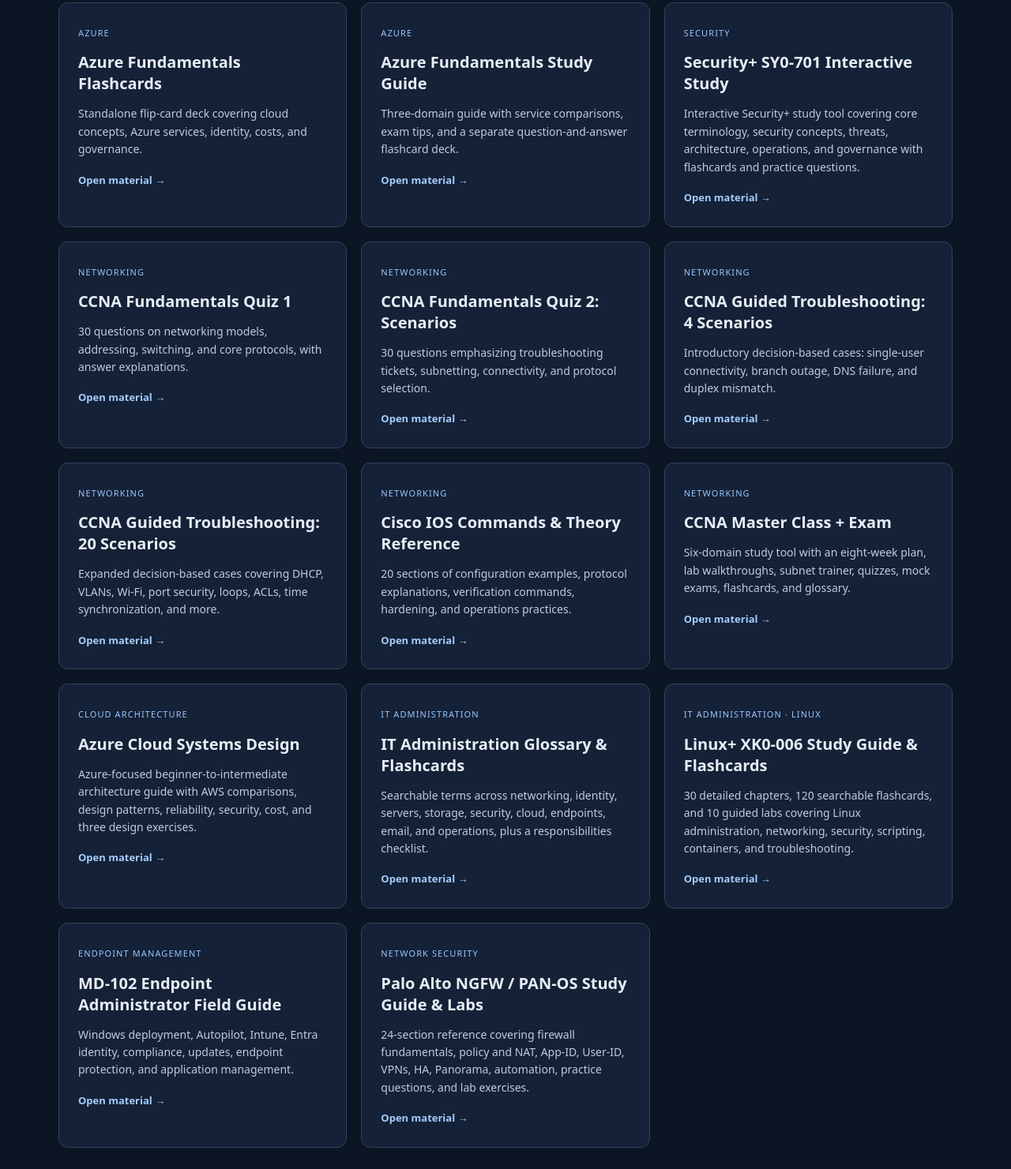
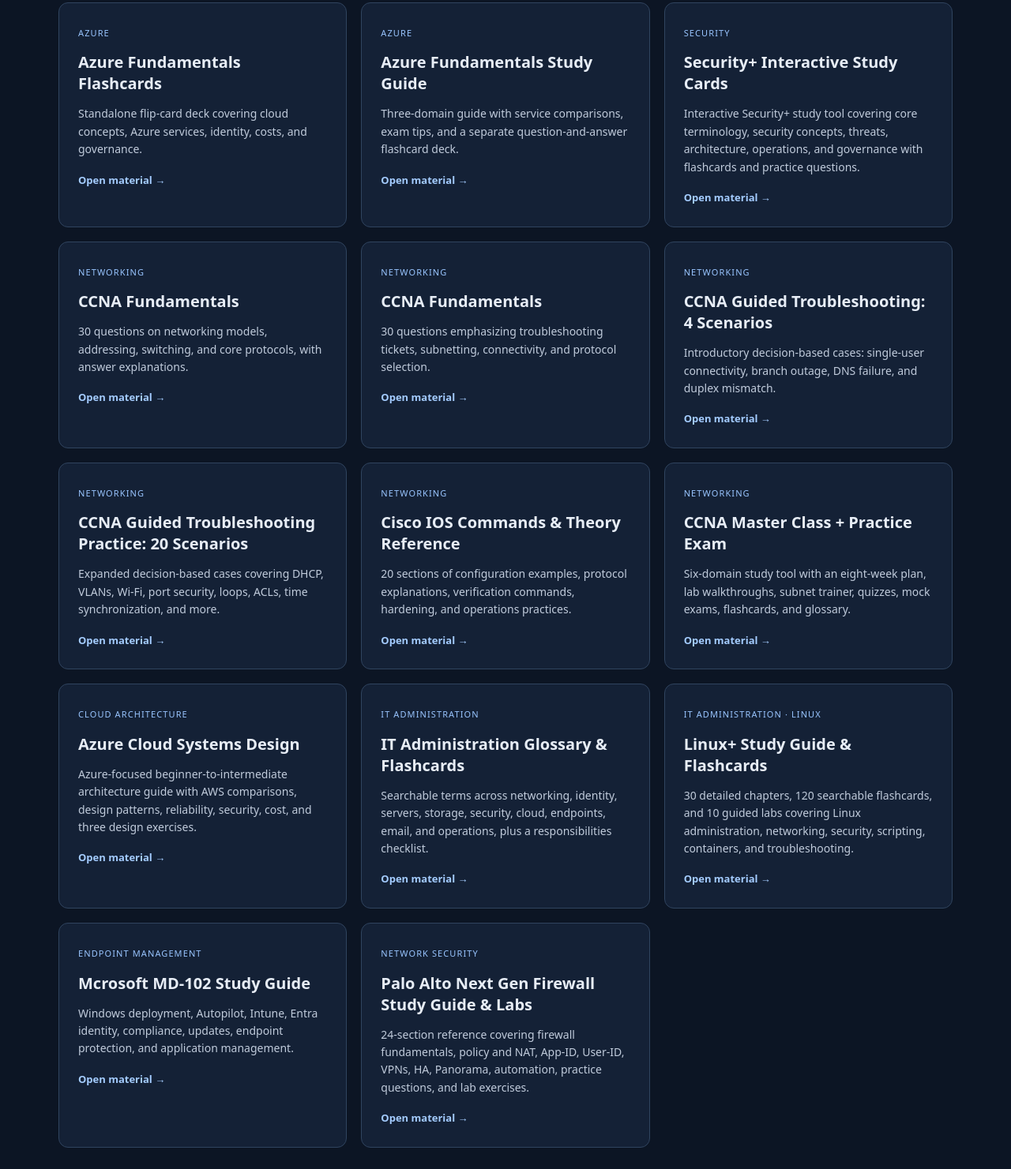
Before and after one commit to Programmer-stevenson/IT-Study-Material, a plain HTML site: page index.html in a window 1280 px wide. Shown: the part 346-1827 px from the top of the page at 79% size. Drawn offline with Linux system fonts and the light colour scheme.

Commit message:
Update index.html

```diff
--- a/index.html
+++ b/index.html
@@ -195,7 +195,7 @@
         href="networking/security+-interactive-study.html"
       >
         <span>Security</span>
-        <h2>Security+ SY0-701 Interactive Study</h2>
+        <h2>Security+ Interactive Study Cards</h2>
         <p>
           Interactive Security+ study tool covering core terminology,
           security concepts, threats, architecture, operations, and
@@ -209,7 +209,7 @@
         href="networking/ccna-network-fundamentals-quiz-01.html"
       >
         <span>Networking</span>
-        <h2>CCNA Fundamentals Quiz 1</h2>
+        <h2>CCNA Fundamentals</h2>
         <p>
           30 questions on networking models, addressing, switching, and
           core protocols, with answer explanations.
@@ -222,7 +222,7 @@
         href="networking/ccna-network-fundamentals-quiz-02-scenarios.html"
       >
         <span>Networking</span>
-        <h2>CCNA Fundamentals Quiz 2: Scenarios</h2>
+        <h2>CCNA Fundamentals</h2>
         <p>
           30 questions emphasizing troubleshooting tickets, subnetting,
           connectivity, and protocol selection.
@@ -248,7 +248,7 @@
         href="networking/ccna-guided-troubleshooting-lab-20-scenarios.html"
       >
         <span>Networking</span>
-        <h2>CCNA Guided Troubleshooting: 20 Scenarios</h2>
+        <h2>CCNA Guided Troubleshooting Practice: 20 Scenarios</h2>
         <p>
           Expanded decision-based cases covering DHCP, VLANs, Wi-Fi,
           port security, loops, ACLs, time synchronization, and more.
@@ -274,7 +274,7 @@
         href="networking/ccna-master-class-and-exam.html"
       >
         <span>Networking</span>
-        <h2>CCNA Master Class + Exam</h2>
+        <h2>CCNA Master Class + Practice Exam</h2>
         <p>
           Six-domain study tool with an eight-week plan, lab walkthroughs,
           subnet trainer, quizzes, mock exams, flashcards, and glossary.
@@ -315,7 +315,7 @@
         href="it-administration/linux+-study.html"
       >
         <span>IT administration · Linux</span>
-        <h2>Linux+ XK0-006 Study Guide &amp; Flashcards</h2>
+        <h2>Linux+ Study Guide &amp; Flashcards</h2>
         <p>
           30 detailed chapters, 120 searchable flashcards, and 10 guided
           labs covering Linux administration, networking, security,
@@ -329,7 +329,7 @@
         href="endpoint-management/md-102-endpoint-administrator-field-guide.html"
       >
         <span>Endpoint management</span>
-        <h2>MD-102 Endpoint Administrator Field Guide</h2>
+        <h2>Mcrosoft MD-102 Study Guide</h2>
         <p>
           Windows deployment, Autopilot, Intune, Entra identity,
           compliance, updates, endpoint protection, and application
@@ -343,7 +343,7 @@
         href="network-security/palo-alto-ngfw-pan-os-study-guide-and-labs.html"
       >
         <span>Network security</span>
-        <h2>Palo Alto NGFW / PAN-OS Study Guide &amp; Labs</h2>
+        <h2>Palo Alto Next Gen Firewall Study Guide &amp; Labs</h2>
         <p>
           24-section reference covering firewall fundamentals, policy and
           NAT, App-ID, User-ID, VPNs, HA, Panorama, automation, practice
```
